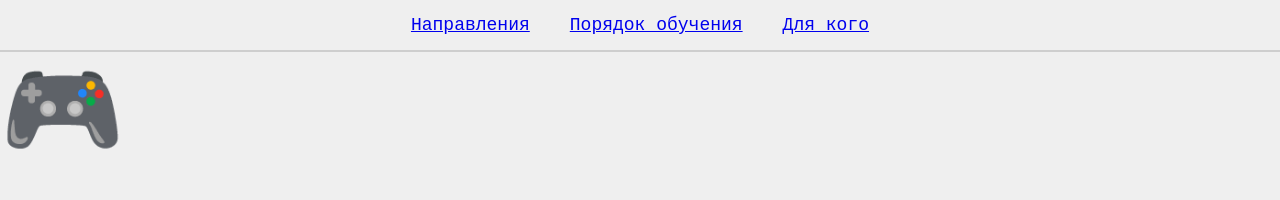
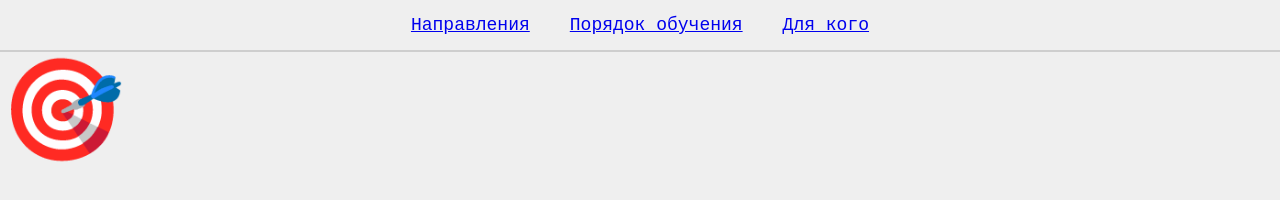
Before and after one commit to Sergey-Github/techcommunity, a plain HTML site: page index.html in a window 1280 px wide. Drawn offline with Linux system fonts and the light colour scheme.

Commit message:
new icon

```diff
--- a/index.html
+++ b/index.html
@@ -14,7 +14,7 @@
 	</header>
 
 	<main class="main">
-		&#127918;
+		&#127919;
 <!--		<section>-->
 <!--			<h1>IT-сообщество Tech</h1>-->
 <!--			<p>Набор разработчиков и специалистов по раличным цифровым направлениям</p>-->
```
